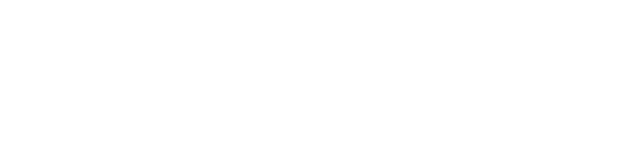
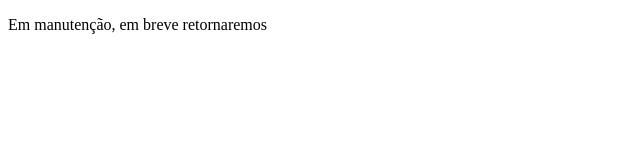
Before and after one commit to contato-araujor/contato-araujor.io, a plain HTML site: page index.html in a window 1280 px wide. Shown: the whole page, without its empty margins (0-640 px from the left). Drawn offline with Linux system fonts and the light colour scheme.

Commit message:
Adicionado alerta

```diff
--- a/index.html
+++ b/index.html
@@ -4,11 +4,11 @@
 <head>
     <meta charset="UTF-8">
     <meta name="viewport" content="width=device-width, initial-scale=1.0">
-    <title>Document</title>
+    <title>Araujor</title>
 </head>
 
 <body>
-
+    <p>Em manutenção, em breve retornaremos</p>
 </body>
 
 </html>
```
